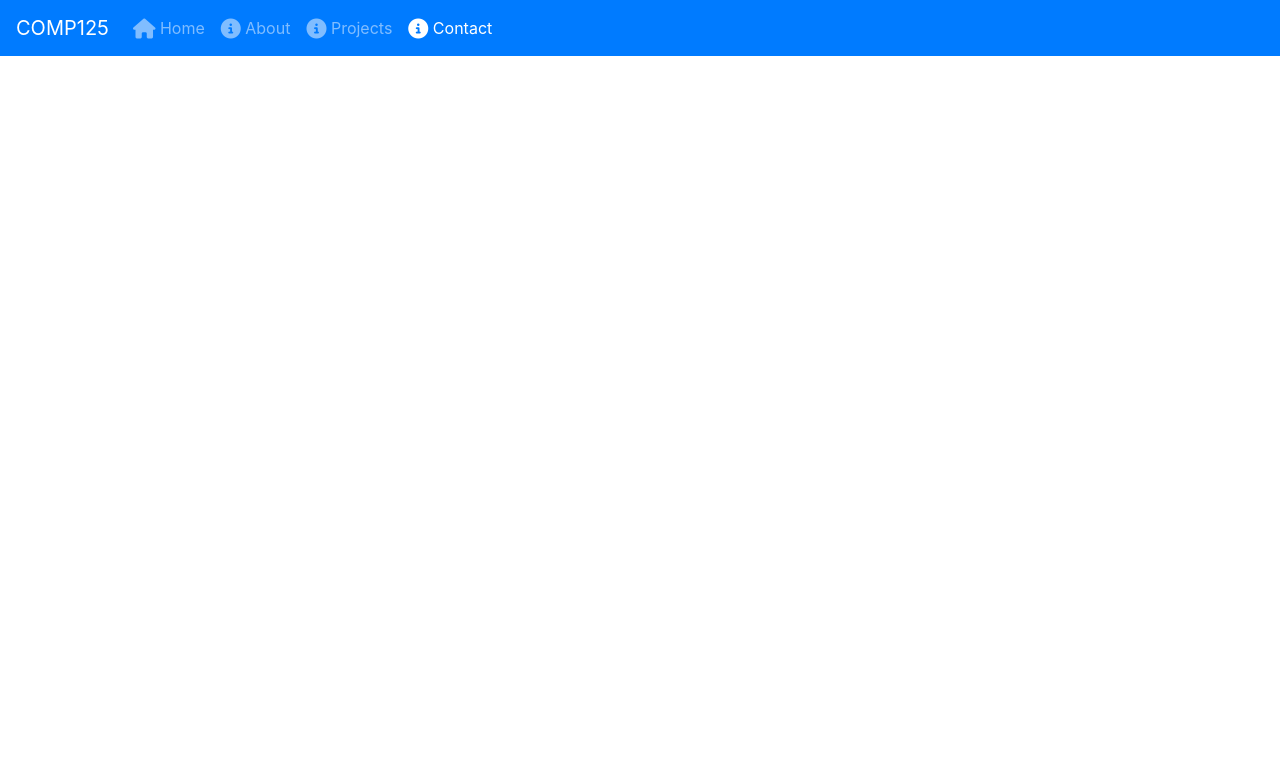
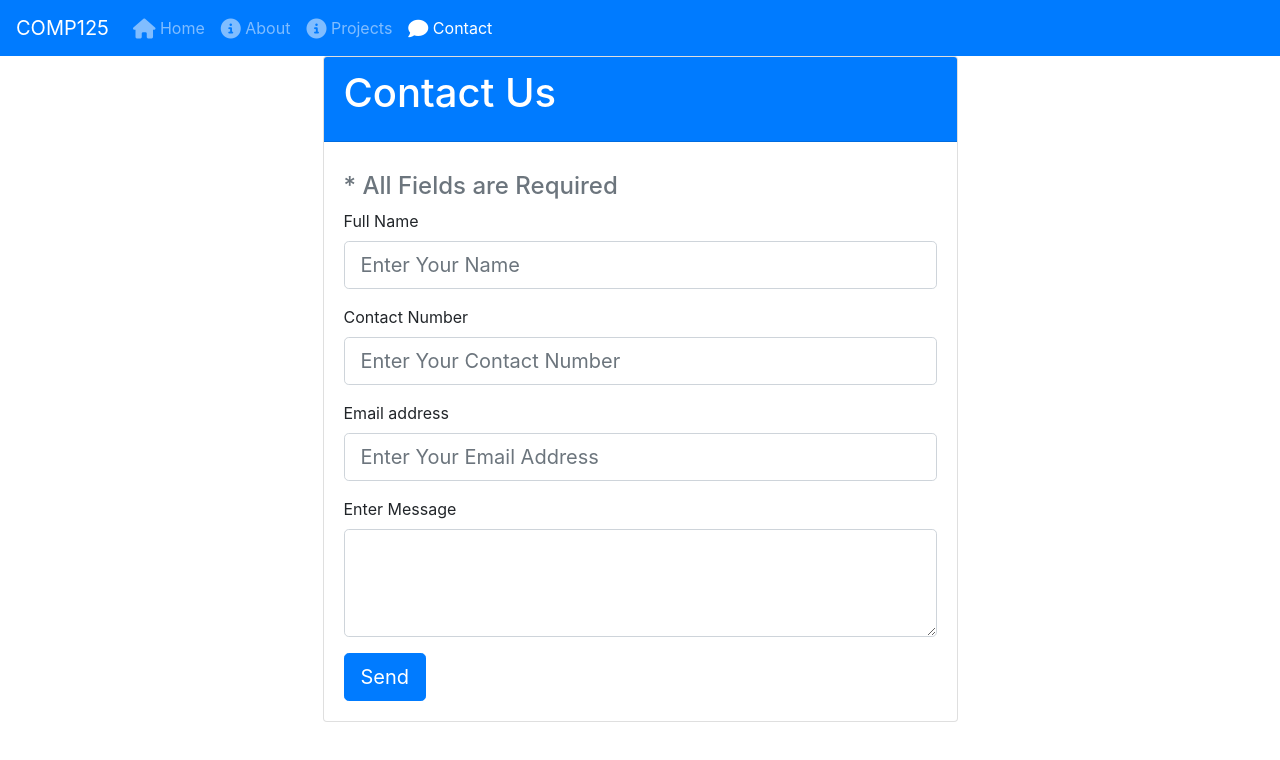
Before and after one commit to Vroop68/jknoop.github.io, a plain HTML site: page contact.html in a window 1280 px wide. Drawn offline with nearby package versions, Linux system fonts and the light colour scheme.

Commit message:
added basic contact panel and added icon for contact page

```diff
--- a/contact.html
+++ b/contact.html
@@ -1,15 +1,18 @@
 <!DOCTYPE html>
 <html lang="en">
+
 <head>
   <meta charset="UTF-8">
   <meta name="viewport" content="width=device-width, initial-scale=1.0">
   <meta http-equiv="X-UA-Compatible" content="ie=edge">
-    <title>COMP125 - About</title>
+  <title>COMP125 - Contact</title>
   <!-- CSS Section -->
+
   <link rel="stylesheet" href="./node_modules/bootstrap/dist/css/bootstrap.min.css">
   <link rel="stylesheet" href="./node_modules/font-awesome/css/font-awesome.min.css">
   <link rel="stylesheet" href="./Content/app.css">
 </head>
+
 <body>
     <!-- Main Nav -->
     <nav class="navbar navbar-expand-lg navbar-dark bg-primary">
@@ -24,22 +27,74 @@
             <a class="nav-link" href="./index.html"><i class="fa fa-home fa-lg"></i> Home</a>
           </li>
           <li class="nav-item">
-              <a class="nav-link" href="./about.html"><i class="fa fa-info-circle fa-lg"></i> About </a>
+            <a class="nav-link" href="./about.html"><i class="fa fa-info-circle fa-lg"></i> About</a>
           </li>
           <li class="nav-item">
             <a class="nav-link" href="./projects.html"><i class="fa fa-info-circle fa-lg"></i> Projects</a>
           </li>
           <li class="nav-item active">
-              <a class="nav-link" href="./contact.html"><i class="fa fa-info-circle fa-lg"></i> Contact<span class="sr-only">(current)</span></a>
+            <a class="nav-link" href="./contact.html"><i class="fa fa-comment fa-lg"></i> Contact<span class="sr-only">(current)</span></a>
           </li>
         </ul>
       </div>
     </nav>
+  <!-- Contact Form -->
+  <div class="container">
+    <div class="row justify-content-center">
+      <div class="col-md-7">
+        <div class="card">
+          <div class="card-header  text-white bg-primary mb-3">
+            <h1 class="card-title">Contact Us</h1>
+          </div>
+
+
+
+          <div class="card-body">
+              <h4 class="card-subtitle mb-2 text-muted">* All Fields are Required</h4>
+            <form>
+              <div class="form-group">
+                <label for="FullName">Full Name</label>
+                <input type="text" class="form-control form-control-lg" id="FullName" name="FullName" placeholder="Enter Your Name" required>
+              </div>
+
+              <div class="form-group">
+                <label for="ContactNumber">Contact Number</label>
+                <input type="text" class="form-control form-control-lg" id="ContactNumber" name="ContactNumber" placeholder="Enter Your Contact Number" required>
+              </div>
+
+              <div class="form-group">
+                <label for="EmailAddress">Email address</label>
+                <input type="email" class="form-control form-control-lg" id="EmailAddress" name="EmailAddress" placeholder="Enter Your Email Address" required>
+              </div>
+
+              <div class="form-group">
+                <label for="Message">Enter Message</label>
+                <textarea class="form-control form-control-lg" id="Message" name="Message" rows="3" required></textarea>
+              </div>
+
+              <button type="submit" class="btn btn-primary btn-lg">Send</button>
+            </form>
+          </div>
+
+        </div>
+
+      </div>
+    </div>
+  </div>
+
 
 
   <!-- JavaScript Section -->
+
+    <!-- 3rd Party Libraries -->
     <script src="./node_modules/jquery/dist/jquery.min.js"></script>
     <script src="./node_modules/bootstrap/dist/js/bootstrap.min.js"></script>
+
+    <!-- App Scripts -->
+    <script src="./Scripts/home.js"></script>
+    <script src="./Scripts/about.js"></script>
+    <script src="./Scripts/contact.js"></script>
     <script src="./Scripts/app.js"></script>
 </body>
+
 </html>
```
Also changed, not shown: about.html (+1 -1 lines), index.html (+1 -1 lines), projects.html (+1 -1 lines). Lines whose indentation alone changed are shown as unchanged.
